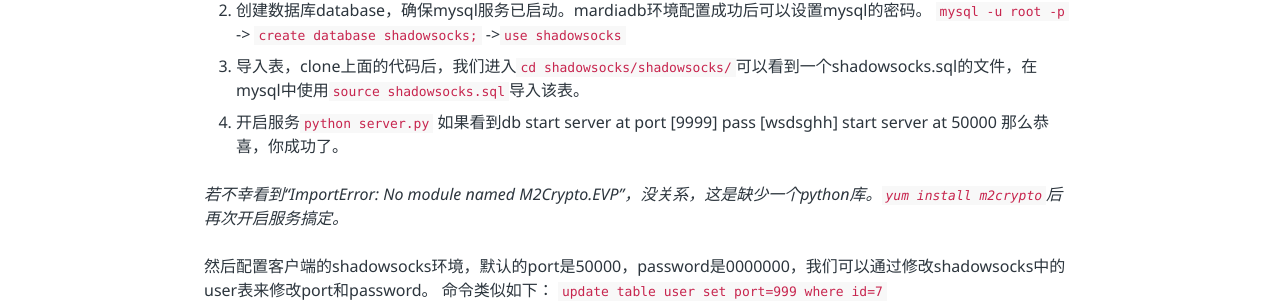
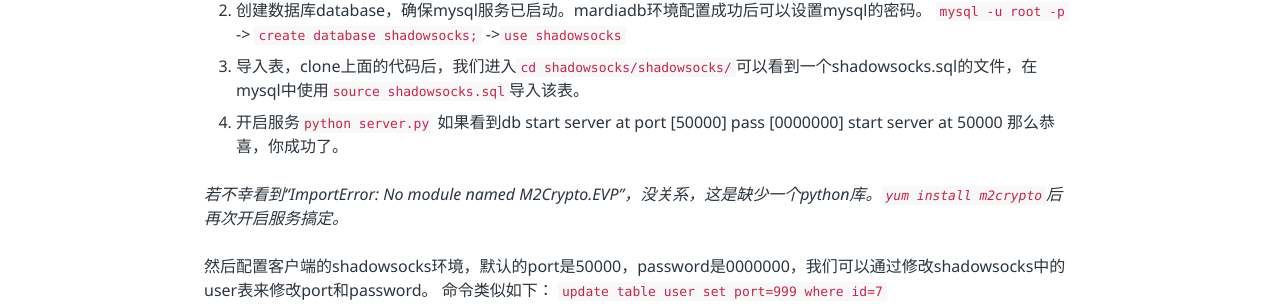
Before and after one commit to fangler/fangler.github.io, a Jekyll site: the page built from _posts/2015-11-23-build_ss_server_in_digitalocean.md, in a window 1280 px wide. Shown: the part 911-1215 px from the top of the page. Built offline with Jekyll 4.4.1, drawn with Linux system fonts in a browser that asks for light colours; comment, search, counter and statistics services are not loaded.

Commit message:
add new post

```diff
--- a/_posts/2015-11-23-build_ss_server_in_digitalocean.md
+++ b/_posts/2015-11-23-build_ss_server_in_digitalocean.md
@@ -43,7 +43,7 @@ python get-pip.py
    `mysql -u root -p` -> `create database shadowsocks;` ->`use shadowsocks`
 3. 导入表，clone上面的代码后，我们进入`cd shadowsocks/shadowsocks/`可以看到一个shadowsocks.sql的文件，在mysql中使用`source shadowsocks.sql`导入该表。
 4. 开启服务`python server.py`
-如果看到db start server at port [9999] pass [wsdsghh]
+如果看到db start server at port [50000] pass [0000000]
 start server at 50000
 那么恭喜，你成功了。
 
```
